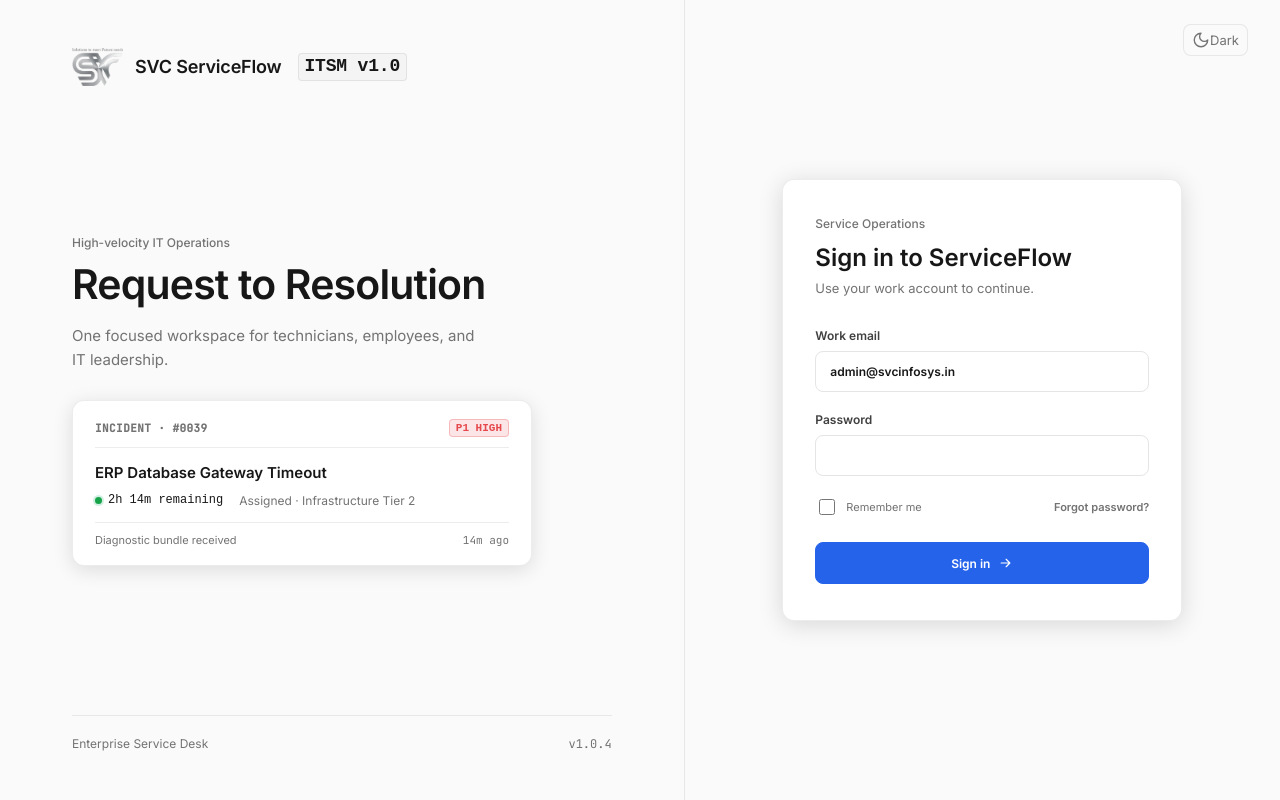
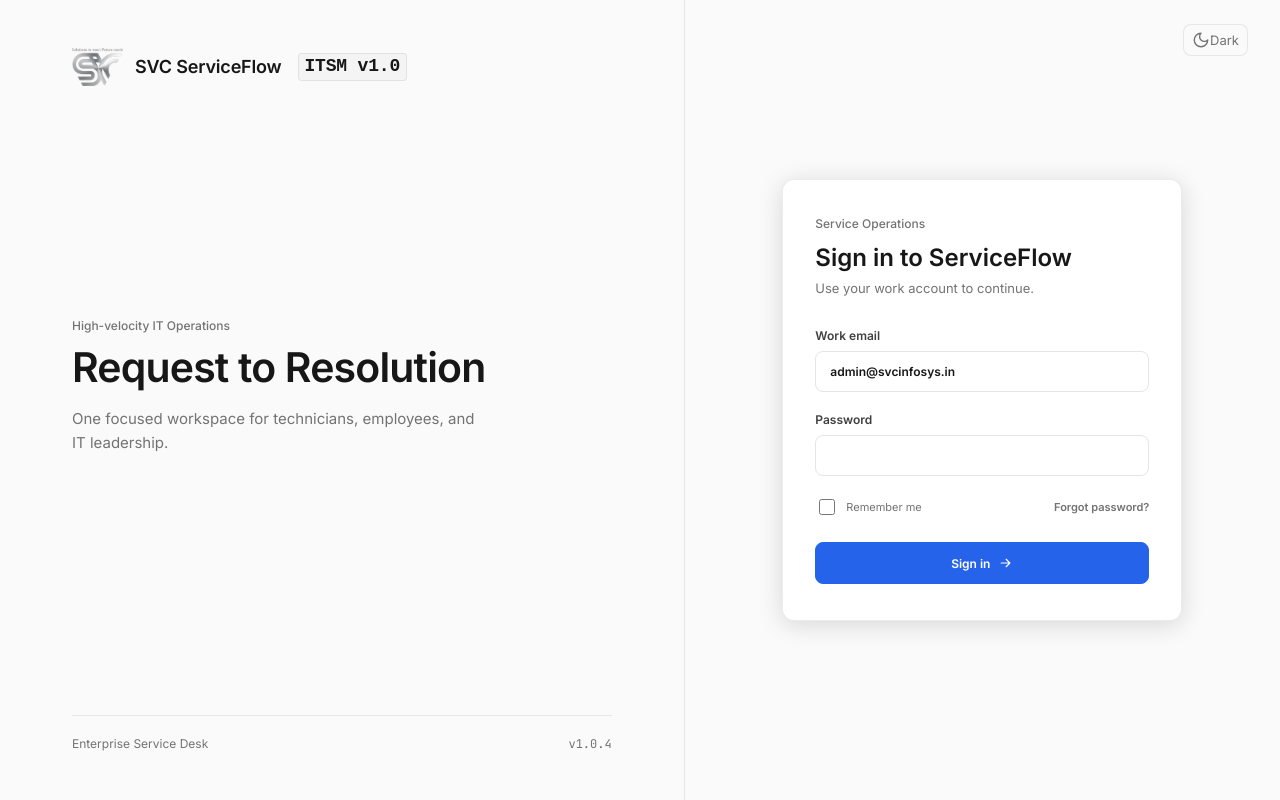
Before and after one commit to ayushsvc/svc-serviceflow, a Next.js app in the folder frontend/: page / in a window 1280 px wide. Built offline with nearby package versions, Linux system fonts and the light colour scheme.

Commit message:
feat(ui): clean calm left split layout - remove ticket preview card

```diff
--- a/frontend/app/page.tsx
+++ b/frontend/app/page.tsx
@@ -279,30 +279,6 @@ export default function Home() {
           <p className="kicker">High-velocity IT Operations</p>
           <h1>Request to Resolution</h1>
           <p>One focused workspace for technicians, employees, and IT leadership.</p>
-          <div className="preview-ticket-card">
-            <div className="preview-card-head">
-              <span className="preview-ticket-id">
-                <span className="font-mono">INCIDENT · #0039</span>
-              </span>
-              <span className="preview-p1-badge">P1 HIGH</span>
-            </div>
-            <div className="preview-card-body">
-              <h3>ERP Database Gateway Timeout</h3>
-              <div className="preview-telemetry-row">
-                <span className="preview-sla-target">
-                  <span className="preview-sla-dot" aria-hidden="true" />
-                  2h 14m remaining
-                </span>
-                <span className="preview-assignee">
-                  <span>Assigned · Infrastructure Tier 2</span>
-                </span>
-              </div>
-            </div>
-            <div className="preview-card-footer">
-              <span>Diagnostic bundle received</span>
-              <span className="font-mono">14m ago</span>
-            </div>
-          </div>
         </div>
         <div className="login-footer">
           <span>Enterprise Service Desk</span>
```
